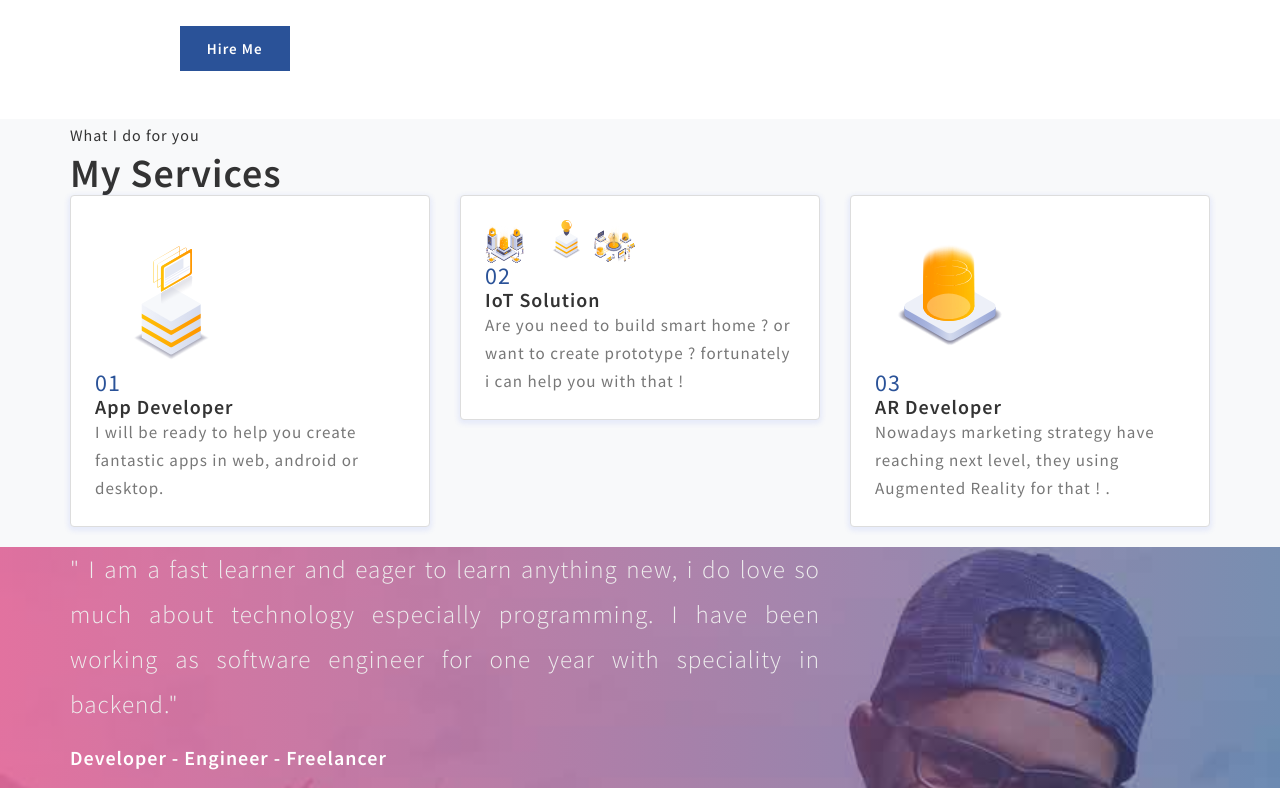
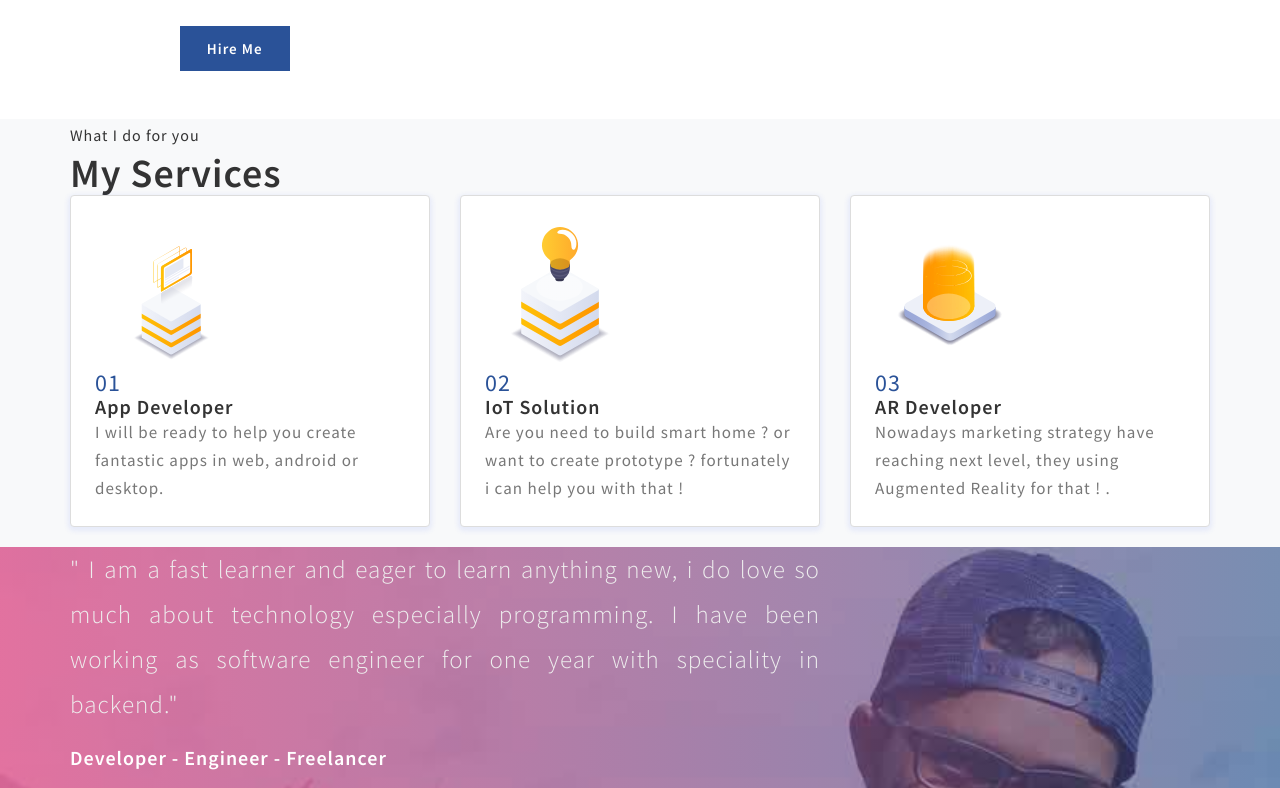
Before and after one commit to adriantoprasetyo/papas_web, a CodeIgniter app: page /database/index.php/welcome/index in a window 1280 px wide. Shown: the part 1105-1893 px from the top of the page. Run offline with CodeIgniter, Linux system fonts and the light colour scheme; some libraries are stand-ins or nearby versions.

Commit message:
perubahan letak icon dan gambar Iot icon.

```diff
--- a/application/views/homepage.php
+++ b/application/views/homepage.php
@@ -147,7 +147,7 @@ License URL: http://creativecommons.org/licenses/by/3.0/
 			<div class="col-lg-4 col-sm-6 mb-5">
 			   <div class="panel panel-default">
 				  <div class="panel-thumbnail">
-					<img src="<?= base_url(); ?>asset/images/web.svg" alt="" class="img-fluid" />
+					<img src="<?= base_url(); ?>asset/images/web.svg" alt="" class="img-fluid mx-auto d-block" />
 					<h3>01</h3>
 					<h4 class="mt-3">App Developer</h4>
 					<p class="mt-3">I will be ready to help you create fantastic apps in web, android or desktop.</p>
@@ -157,7 +157,7 @@ License URL: http://creativecommons.org/licenses/by/3.0/
 			<div class="col-lg-4 col-sm-6 mb-5">
 			   <div class="panel panel-default">
 				  <div class="panel-thumbnail">
-					<img src="<?= base_url(); ?>asset/images/lampu.svg" alt="" class="img-fluid" />
+					<img src="<?= base_url(); ?>asset/images/lampu.svg" alt="" class="img-fluid mx-auto d-block" />
 					<h3>02</h3>
 					<h4 class="mt-3">IoT Solution</h4>
 					<p class="mt-3">Are you need to build smart home ? or want to create prototype ? fortunately i can help you with that !</p>
@@ -167,7 +167,7 @@ License URL: http://creativecommons.org/licenses/by/3.0/
 			<div class="col-lg-4 col-sm-6 mb-5">
 			   <div class="panel panel-default">
 				  <div class="panel-thumbnail">
-					<img src="<?= base_url(); ?>asset/images/ar.svg" alt="" class="img-fluid" />
+					<img src="<?= base_url(); ?>asset/images/ar.svg" alt="" class="img-fluid mx-auto d-block" />
 					<h3>03</h3>
 					<h4 class="mt-3">AR Developer</h4>
 					<p class="mt-3">Nowadays marketing strategy have reaching next level, they using Augmented Reality for that ! .</p>
```
Also changed, not shown: asset/images/lampu.svg, asset/images/pp.jpg.
